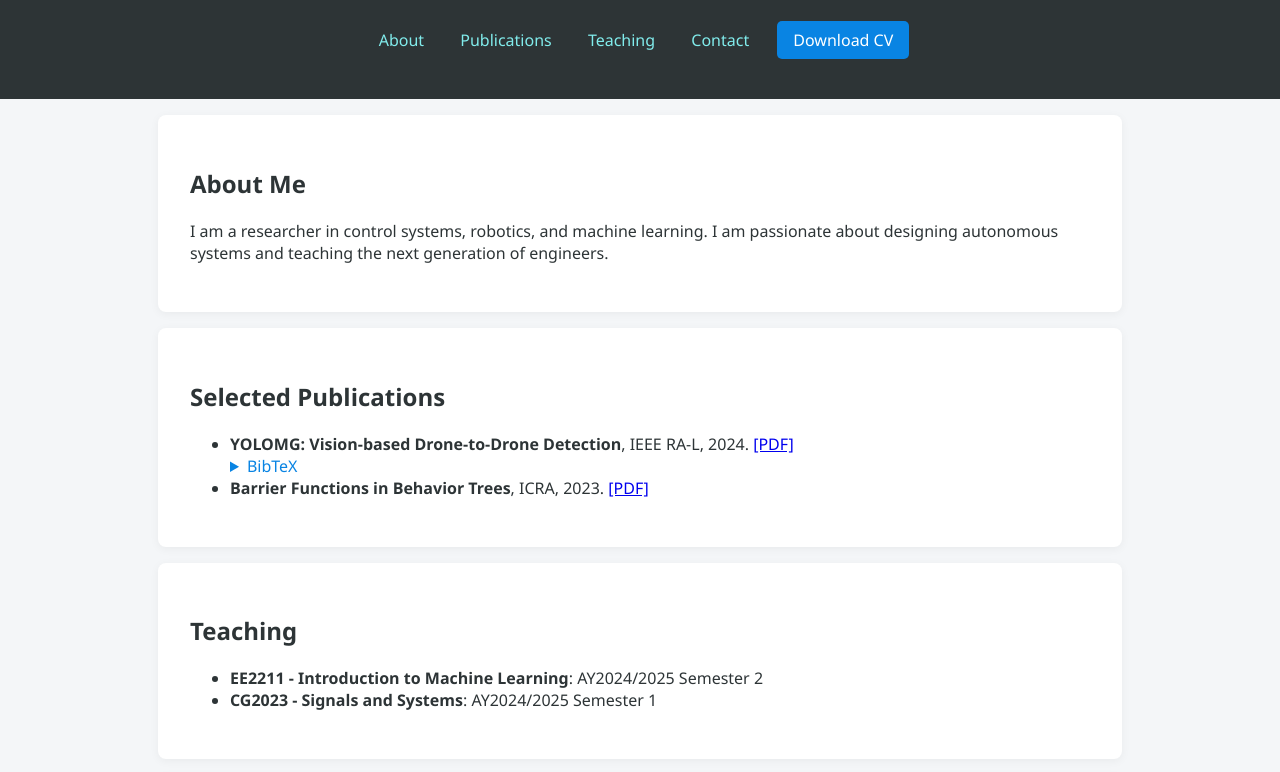
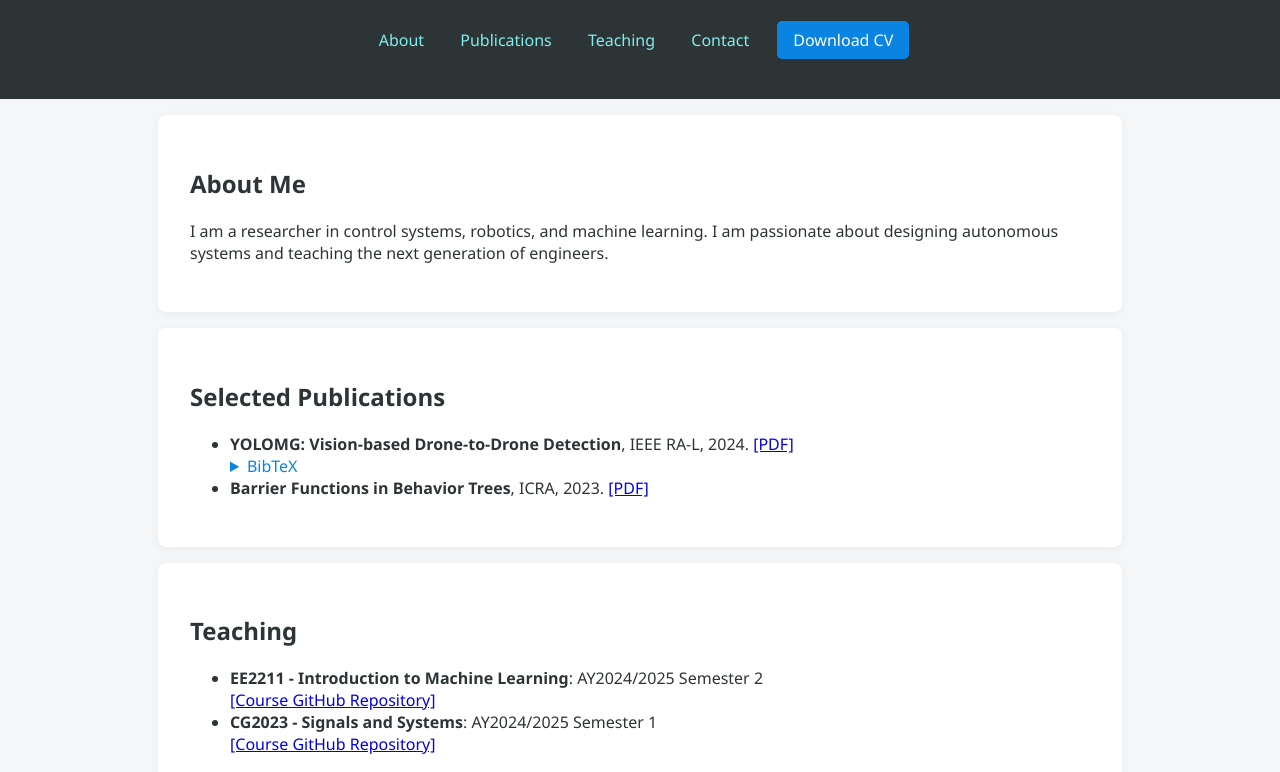
Before and after one commit to linfengfrank/linfengfrank.github.io, a plain HTML site: page index.html in a window 1280 px wide. Shown: the part 171-943 px from the top of the page. Drawn offline with Linux system fonts and the light colour scheme.

Commit message:
Update index.html

```diff
--- a/index.html
+++ b/index.html
@@ -113,8 +113,14 @@
 <section id="teaching">
   <h2>Teaching</h2>
   <ul>
-    <li><strong>EE2211 - Introduction to Machine Learning</strong>: AY2024/2025 Semester 2</li>
-    <li><strong>CG2023 - Signals and Systems</strong>: AY2024/2025 Semester 1</li>
+    <li><strong>EE2211 - Introduction to Machine Learning</strong>: AY2024/2025 Semester 2
+      <br />
+      <a href="https://github.com/linfengfrank/EE2211-Tutorials-AY2425-Sem2" target="_blank">[Course GitHub Repository]</a>
+    </li>
+    <li><strong>CG2023 - Signals and Systems</strong>: AY2024/2025 Semester 1
+      <br />
+      <a href="https://github.com/linfengfrank/CG2023-AY2425-Sem2-Tutorials" target="_blank">[Course GitHub Repository]</a>
+    </li>
   </ul>
 </section>
 
```
